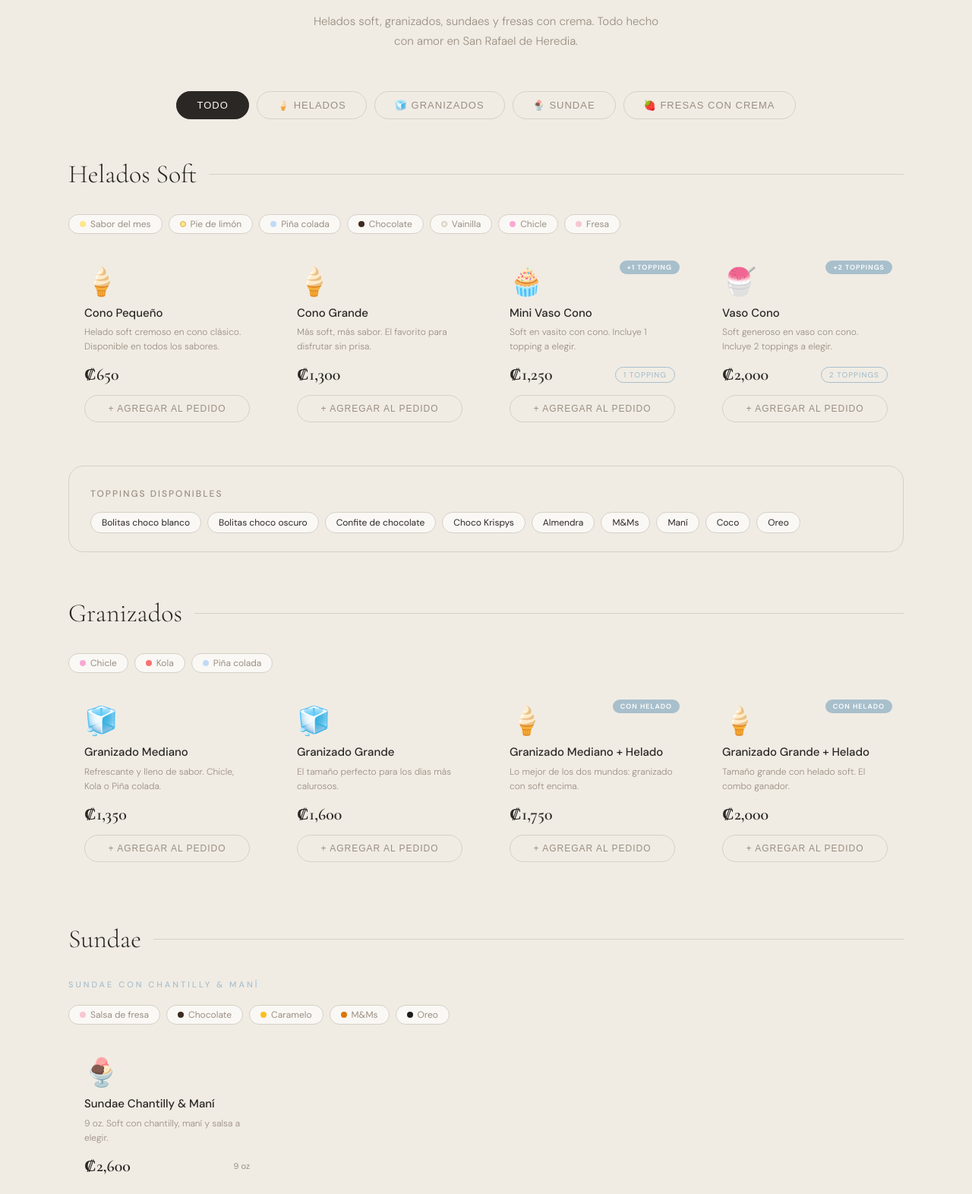
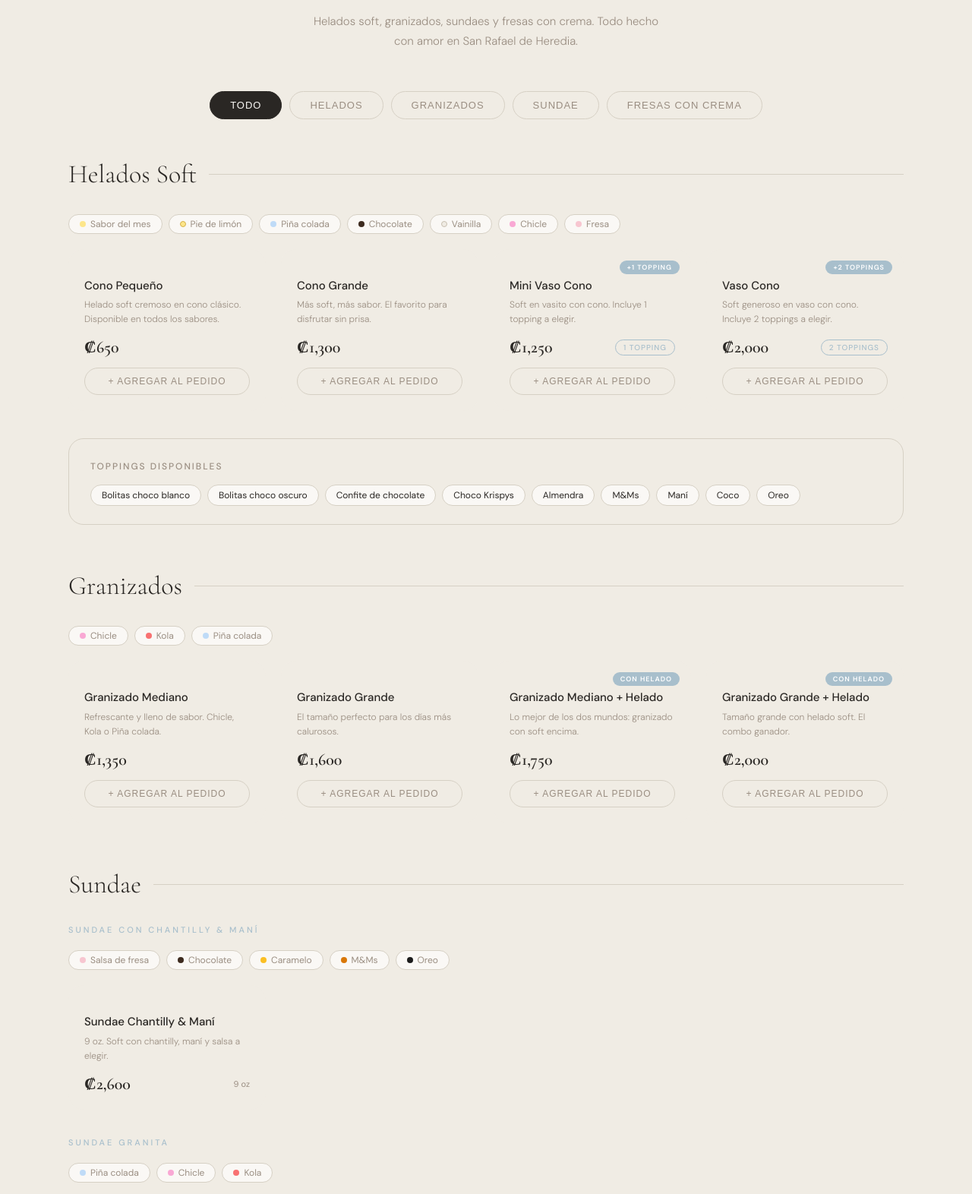
Before and after one commit to malbodifh/Dulce-Giro-, a plain HTML site: page index.html in a window 1280 px wide. Shown: the part 1100-2672 px from the top of the page at 76% size. Drawn offline with nearby package versions, Linux system fonts and the light colour scheme.

Commit message:
Update index.html

```diff
--- a/index.html
+++ b/index.html
@@ -807,10 +807,10 @@
       <!-- Filtros por categoría -->
       <div class="menu-filters reveal">
         <button class="menu-filter active" data-filter="all">Todo</button>
-        <button class="menu-filter" data-filter="helados">🍦 Helados</button>
-        <button class="menu-filter" data-filter="granizados">🧊 Granizados</button>
-        <button class="menu-filter" data-filter="sundae">🍨 Sundae</button>
-        <button class="menu-filter" data-filter="fresas">🍓 Fresas con Crema</button>
+        <button class="menu-filter" data-filter="helados"> Helados</button>
+        <button class="menu-filter" data-filter="granizados"> Granizados</button>
+        <button class="menu-filter" data-filter="sundae"> Sundae</button>
+        <button class="menu-filter" data-filter="fresas"> Fresas con Crema</button>
       </div>
 
       <!-- ─────────────────────────────────────
@@ -837,8 +837,8 @@
         <div class="menu-grid">
 
           <!-- Cono Pequeño -->
-          <article class="menu-card" data-id="cono-pequeno" data-name="Cono Pequeño" data-price="650" data-emoji="🍦" data-flavors="Sabor del mes,Pie de limón,Piña colada,Chocolate,Vainilla,Chicle,Fresa" data-toppings="0" data-category="helados">
-            <span class="menu-card__icon">🍦</span>
+          <article class="menu-card" data-id="cono-pequeno" data-name="Cono Pequeño" data-price="650" data-emoji="" data-flavors="Sabor del mes,Pie de limón,Piña colada,Chocolate,Vainilla,Chicle,Fresa" data-toppings="0" data-category="helados">
+            <span class="menu-card__icon"></span>
             <h4 class="menu-card__name">Cono Pequeño</h4>
             <p class="menu-card__desc">Helado soft cremoso en cono clásico. Disponible en todos los sabores.</p>
             <div class="menu-card__footer">
@@ -850,7 +850,7 @@
 
           <!-- Cono Grande -->
           <article class="menu-card" data-id="cono-grande" data-name="Cono Grande" data-price="1300" data-emoji="🍦" data-flavors="Sabor del mes,Pie de limón,Piña colada,Chocolate,Vainilla,Chicle,Fresa" data-toppings="0" data-category="helados">
-            <span class="menu-card__icon">🍦</span>
+            <span class="menu-card__icon"></span>
             <h4 class="menu-card__name">Cono Grande</h4>
             <p class="menu-card__desc">Más soft, más sabor. El favorito para disfrutar sin prisa.</p>
             <div class="menu-card__footer">
@@ -863,7 +863,7 @@
           <!-- Mini Vaso Cono -->
           <article class="menu-card" data-id="mini-vaso-cono" data-name="Mini Vaso Cono" data-price="1250" data-emoji="🧁" data-flavors="Sabor del mes,Pie de limón,Piña colada,Chocolate,Vainilla,Chicle,Fresa" data-toppings="1" data-category="helados">
             <span class="menu-card__badge">+1 Topping</span>
-            <span class="menu-card__icon">🧁</span>
+            <span class="menu-card__icon"></span>
             <h4 class="menu-card__name">Mini Vaso Cono</h4>
             <p class="menu-card__desc">Soft en vasito con cono. Incluye 1 topping a elegir.</p>
             <div class="menu-card__footer">
@@ -877,7 +877,7 @@
           <!-- Vaso Cono -->
           <article class="menu-card" data-id="vaso-cono" data-name="Vaso Cono" data-price="2000" data-emoji="🍧" data-flavors="Sabor del mes,Pie de limón,Piña colada,Chocolate,Vainilla,Chicle,Fresa" data-toppings="2" data-category="helados">
             <span class="menu-card__badge">+2 Toppings</span>
-            <span class="menu-card__icon">🍧</span>
+            <span class="menu-card__icon"></span>
             <h4 class="menu-card__name">Vaso Cono</h4>
             <p class="menu-card__desc">Soft generoso en vaso con cono. Incluye 2 toppings a elegir.</p>
             <div class="menu-card__footer">
@@ -926,7 +926,7 @@
         <div class="menu-grid">
 
           <article class="menu-card" data-id="granizado-med" data-name="Granizado Mediano" data-price="1350" data-emoji="🧊" data-flavors="Chicle,Kola,Piña colada" data-toppings="0" data-category="granizados">
-            <span class="menu-card__icon">🧊</span>
+            <span class="menu-card__icon"></span>
             <h4 class="menu-card__name">Granizado Mediano</h4>
             <p class="menu-card__desc">Refrescante y lleno de sabor. Chicle, Kola o Piña colada.</p>
             <div class="menu-card__footer">
@@ -937,7 +937,7 @@
           </article>
 
           <article class="menu-card" data-id="granizado-gde" data-name="Granizado Grande" data-price="1600" data-emoji="🧊" data-flavors="Chicle,Kola,Piña colada" data-toppings="0" data-category="granizados">
-            <span class="menu-card__icon">🧊</span>
+            <span class="menu-card__icon"></span>
             <h4 class="menu-card__name">Granizado Grande</h4>
             <p class="menu-card__desc">El tamaño perfecto para los días más calurosos.</p>
             <div class="menu-card__footer">
@@ -949,7 +949,7 @@
 
           <article class="menu-card" data-id="granizado-med-h" data-name="Granizado Mediano + Helado" data-price="1750" data-emoji="🍦" data-flavors="Chicle,Kola,Piña colada" data-toppings="0" data-category="granizados">
             <span class="menu-card__badge">Con helado</span>
-            <span class="menu-card__icon">🍦</span>
+            <span class="menu-card__icon"></span>
             <h4 class="menu-card__name">Granizado Mediano + Helado</h4>
             <p class="menu-card__desc">Lo mejor de los dos mundos: granizado con soft encima.</p>
             <div class="menu-card__footer">
@@ -961,7 +961,7 @@
 
           <article class="menu-card" data-id="granizado-gde-h" data-name="Granizado Grande + Helado" data-price="2000" data-emoji="🍦" data-flavors="Chicle,Kola,Piña colada" data-toppings="0" data-category="granizados">
             <span class="menu-card__badge">Con helado</span>
-            <span class="menu-card__icon">🍦</span>
+            <span class="menu-card__icon"></span>
             <h4 class="menu-card__name">Granizado Grande + Helado</h4>
             <p class="menu-card__desc">Tamaño grande con helado soft. El combo ganador.</p>
             <div class="menu-card__footer">
@@ -994,7 +994,7 @@
         </div>
         <div class="menu-grid" style="margin-bottom:36px;">
           <article class="menu-card" data-category="sundae">
-            <span class="menu-card__icon">🍨</span>
+            <span class="menu-card__icon"></span>
             <h4 class="menu-card__name">Sundae Chantilly & Maní</h4>
             <p class="menu-card__desc">9 oz. Soft con chantilly, maní y salsa a elegir.</p>
             <div class="menu-card__footer">
@@ -1013,7 +1013,7 @@
         </div>
         <div class="menu-grid">
           <article class="menu-card" data-id="sundae-granita-m" data-name="Sundae Granita" data-price="2700" data-emoji="🍧" data-flavors="Piña colada,Chicle,Kola" data-toppings="0" data-category="sundae">
-            <span class="menu-card__icon">🍧</span>
+            <span class="menu-card__icon"></span>
             <h4 class="menu-card__name">Sundae Granita</h4>
             <p class="menu-card__desc">Granizado con helado soft. Sabores: Piña colada, Chicle o Kola.</p>
             <div class="menu-card__footer">
@@ -1024,7 +1024,7 @@
             <button class="menu-card__add" onclick="openModal(this.closest('article'))">+ Agregar al pedido</button>
           </article>
           <article class="menu-card" data-id="sundae-granita-g" data-name="Sundae Granita Grande" data-price="3350" data-emoji="🍧" data-flavors="Piña colada,Chicle,Kola" data-toppings="0" data-category="sundae">
-            <span class="menu-card__icon">🍧</span>
+            <span class="menu-card__icon"></span>
             <h4 class="menu-card__name">Sundae Granita Grande</h4>
             <p class="menu-card__desc">Versión grande del Granita. Más sabor, más disfrute.</p>
             <div class="menu-card__footer">
@@ -1052,7 +1052,7 @@
 
           <article class="menu-card" data-id="fresas-12" data-name="Fresas con Crema 12 oz" data-price="2750" data-emoji="🍓" data-flavors="" data-toppings="2" data-category="fresas">
             <span class="menu-card__badge">+2 Toppings</span>
-            <span class="menu-card__icon">🍓</span>
+            <span class="menu-card__icon"></span>
             <h4 class="menu-card__name">Fresas con Crema 12 oz</h4>
             <p class="menu-card__desc">Fresas frescas con crema suave. Incluye 2 toppings a elegir.</p>
             <div class="menu-card__footer">
@@ -1065,7 +1065,7 @@
 
           <article class="menu-card" data-id="fresas-16" data-name="Fresas con Crema 16 oz" data-price="4750" data-emoji="🍓" data-flavors="" data-toppings="3" data-category="fresas">
             <span class="menu-card__badge">+3 Toppings</span>
-            <span class="menu-card__icon">🍓</span>
+            <span class="menu-card__icon"></span>
             <h4 class="menu-card__name">Fresas con Crema 16 oz</h4>
             <p class="menu-card__desc">Porción grande con crema. Incluye 3 toppings a elegir.</p>
             <div class="menu-card__footer">
@@ -1078,7 +1078,7 @@
 
           <article class="menu-card" data-id="fresas-lata-p" data-name="Lata Pequeña" data-price="2750" data-emoji="🥫" data-flavors="" data-toppings="2" data-category="fresas">
             <span class="menu-card__badge">+2 Toppings</span>
-            <span class="menu-card__icon">🥫</span>
+            <span class="menu-card__icon"></span>
             <h4 class="menu-card__name">Lata Pequeña</h4>
             <p class="menu-card__desc">Fresas con crema en lata pequeña. Incluye 2 toppings.</p>
             <div class="menu-card__footer">
@@ -1091,7 +1091,7 @@
 
           <article class="menu-card" data-id="fresas-lata-g" data-name="Lata Grande" data-price="4750" data-emoji="🥫" data-flavors="" data-toppings="3" data-category="fresas">
             <span class="menu-card__badge">+3 Toppings</span>
-            <span class="menu-card__icon">🥫</span>
+            <span class="menu-card__icon"></span>
             <h4 class="menu-card__name">Lata Grande</h4>
             <p class="menu-card__desc">Fresas con crema en lata grande. Incluye 3 toppings.</p>
             <div class="menu-card__footer">
@@ -1264,7 +1264,7 @@
 
 
   <!-- TOAST -->
-  <div class="toast" id="toast">¡Producto agregado! 🍦</div>
+  <div class="toast" id="toast">¡Producto agregado! </div>
 
   <!-- CARRITO burbuja -->
   <button class="cart-bubble" id="cartBubble" onclick="toggleCart()" aria-label="Ver carrito">
```
